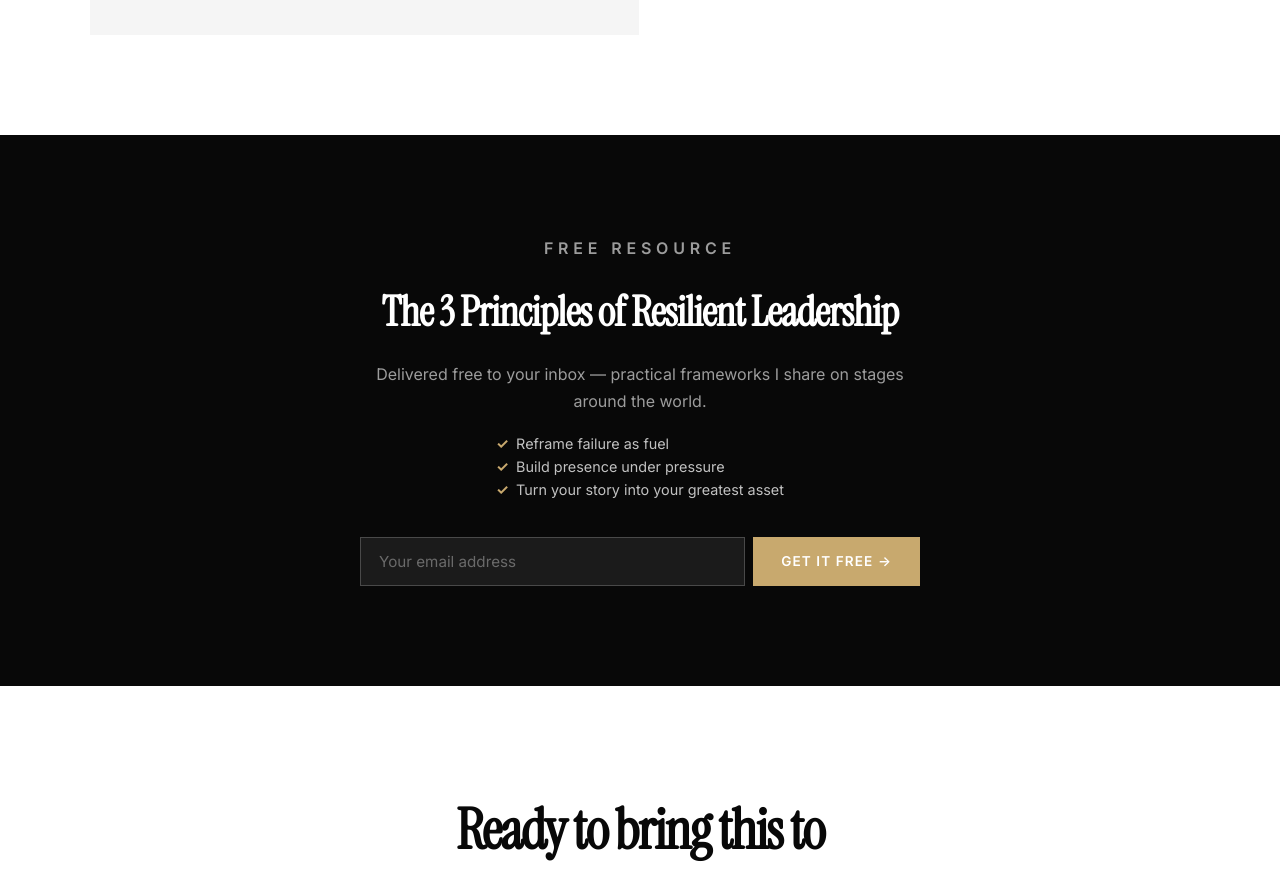
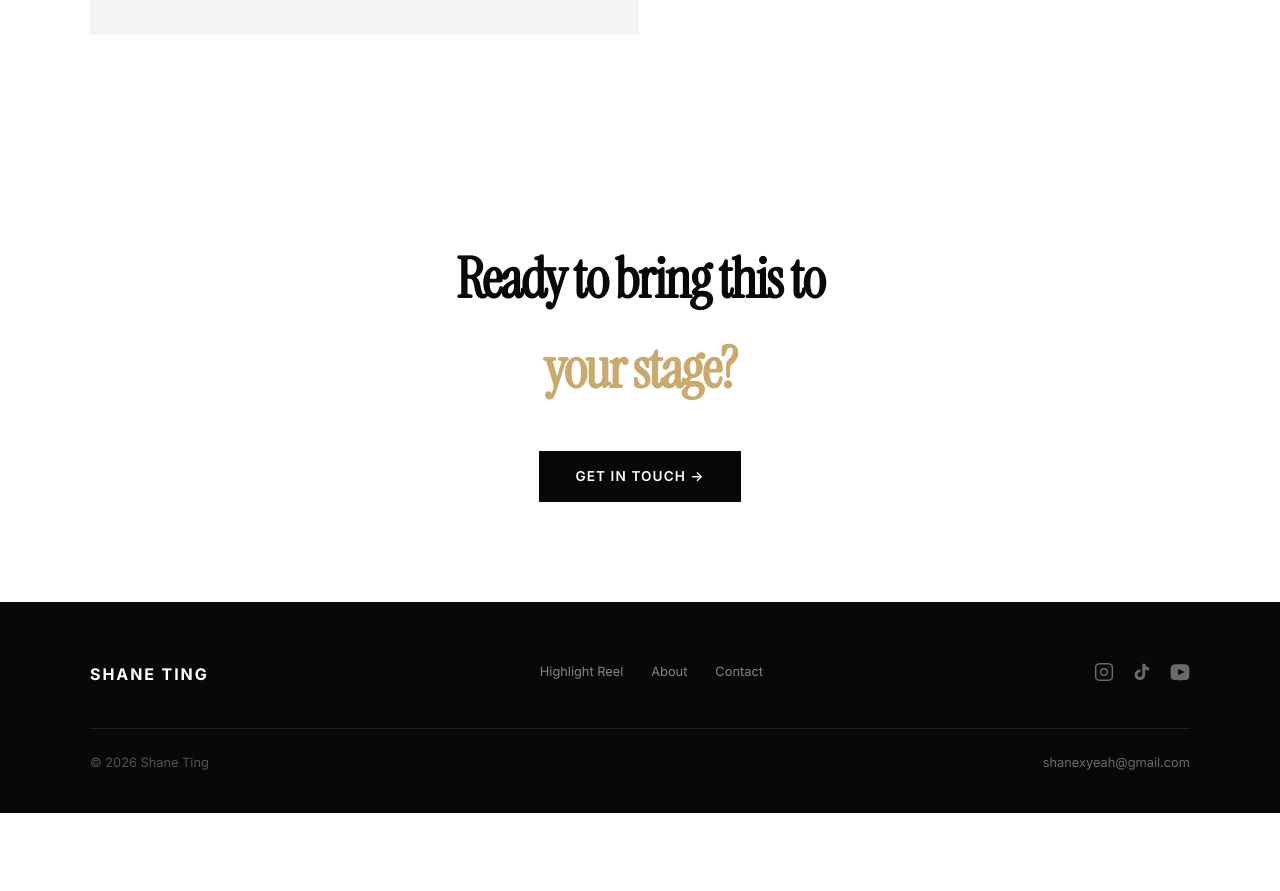
Before and after one commit to shanexyeah/shaneting-website, a Next.js app: page / in a window 1280 px wide. Shown: the part 5600-6491 px from the top of the page. After the commit the page ends 6413 px from the top, so only its background shows below. Built offline with nearby package versions, Linux system fonts and the light colour scheme.

Commit message:
Remove free resources section from homepage

```diff
--- a/app/page.jsx
+++ b/app/page.jsx
@@ -204,34 +204,6 @@ export default function Home() {
         </div>
       </section>
 
-      {/* ===== EMAIL CAPTURE ===== */}
-      <section className="capture">
-        <div className="capture-inner">
-          <p className="eyebrow">Free resource</p>
-          <h2>The 3 Principles of Resilient Leadership</h2>
-          <p>
-            Delivered free to your inbox — practical frameworks I share on
-            stages around the world.
-          </p>
-          <ul className="capture-checks">
-            <li>Reframe failure as fuel</li>
-            <li>Build presence under pressure</li>
-            <li>Turn your story into your greatest asset</li>
-          </ul>
-          {/*
-            For this to work, set up a free form at https://formspree.io
-            and replace YOUR_FORM_ID below.
-          */}
-          <form
-            className="capture-form"
-            action="https://formspree.io/f/YOUR_FORM_ID"
-            method="POST"
-          >
-            <input type="email" name="email" placeholder="Your email address" required />
-            <button type="submit">Get It Free →</button>
-          </form>
-        </div>
-      </section>
 
       {/* ===== FINAL CTA ===== */}
       <section className="cta-banner">
```
